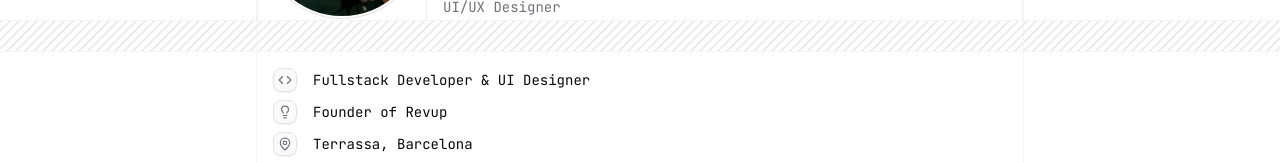
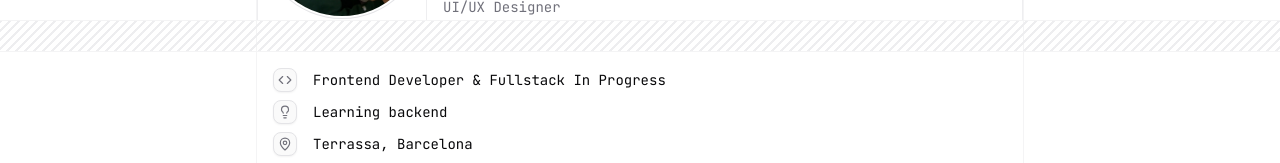
Before and after one commit to mariopxz/mariopxz-portfolio, a React (Vite) app: page / in a window 1280 px wide. Shown: the part 459-622 px from the top of the page. Built offline with nearby package versions, Linux system fonts and the light colour scheme.

Commit message:
fix: actualizar la descripción del desarrollador en el componente Info

```diff
--- a/src/components/Info.tsx
+++ b/src/components/Info.tsx
@@ -7,13 +7,13 @@ const Info = () => {
         <span className="text-muted-foreground flex size-6 p-1 shrink-0 items-center justify-center rounded-lg border bg-zinc-50 shadow-xs dark:bg-zinc-900">
           <Code />
         </span>
-        <p className="text-balance">Fullstack Developer & UI Designer</p>
+        <p className="text-balance">Frontend Developer & Fullstack In Progress</p>
       </div>
       <div className="flex items-center gap-4 font-mono text-sm">
         <span className="text-muted-foreground flex size-6 p-1 shrink-0 items-center justify-center rounded-lg border bg-zinc-50 shadow-xs dark:bg-zinc-900">
           <Lightbulb />
         </span>
-        <p className="text-balance">Founder of Revup</p>
+        <p className="text-balance">Learning backend</p>
       </div>
       <div className="flex items-center gap-4 font-mono text-sm">
         <span className="text-muted-foreground flex size-6 p-1 shrink-0 items-center justify-center rounded-lg border bg-zinc-50 shadow-xs dark:bg-zinc-900">
```
